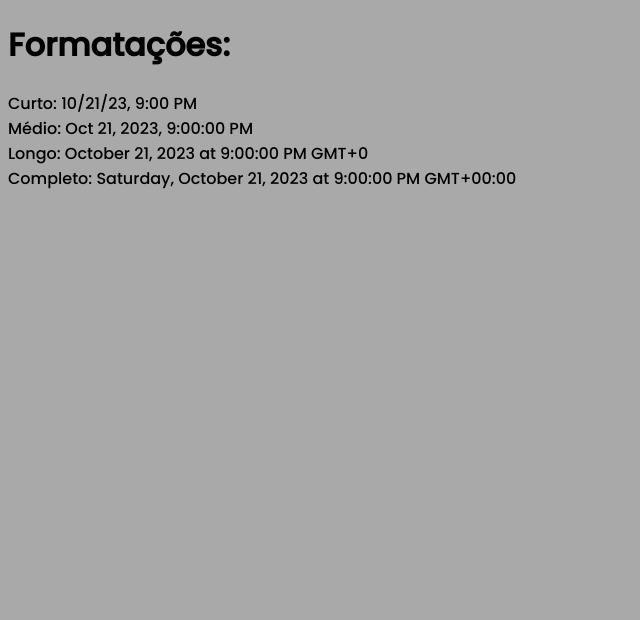
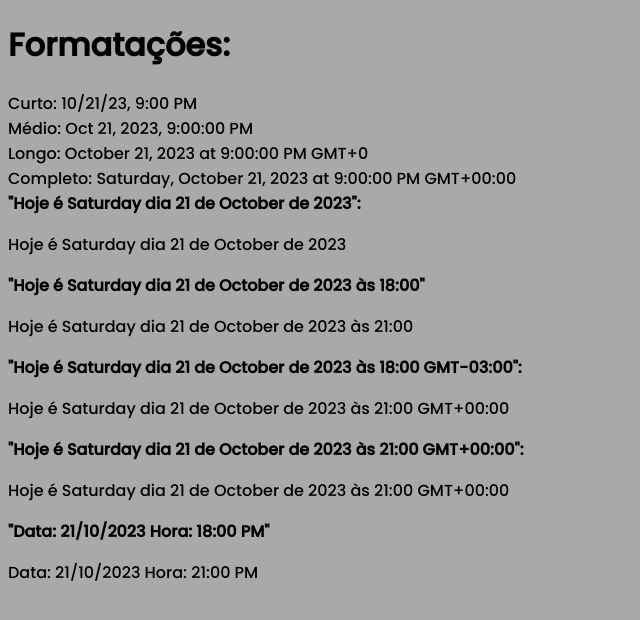
Before and after one commit to thiago-desenv/fundamentos-angular-v17, an Angular app: page / in a window 1280 px wide. Shown: the top 620 px of the page, without its empty margins (0-640 px from the left). Built offline with nearby package versions, Linux system fonts and the light colour scheme.

Commit message:
Utilizado formatações pre-definidas e customizadas de data e hora

```diff
--- a/src/app/app.component.html
+++ b/src/app/app.component.html
@@ -3,7 +3,22 @@
 Curto: {{ '2023-10-21T21:00:00.000Z' | date : 'short' }} <br>
 Médio: {{ '2023-10-21T21:00:00.000Z' | date : 'medium' }} <br>
 Longo: {{ '2023-10-21T21:00:00.000Z' | date : 'long' }} <br>
-Completo: {{ '2023-10-21T21:00:00.000Z' | date : 'full' }}
+Completo: {{ '2023-10-21T21:00:00.000Z' | date : 'full' }} <br>
+
+<b>"Hoje é Saturday dia 21 de October de 2023": </b>
+<p>{{ '2023-10-21T21:00:00.000Z' | date : "'Hoje é' EEEE 'dia' dd 'de' MMMM 'de' YYYY"}}</p>
+
+<b>"Hoje é Saturday dia 21 de October de 2023 às 18:00"</b>
+<p>{{ '2023-10-21T21:00:00.000Z' | date : "'Hoje é' EEEE 'dia' dd 'de' MMMM 'de' YYYY 'às' HH:mm" }}</p>
+
+<b>"Hoje é Saturday dia 21 de October de 2023 às 18:00 GMT-03:00":</b>
+<p>{{ '2023-10-21T21:00:00.000Z' | date : "'Hoje é' EEEE 'dia' dd 'de' MMMM 'de' YYYY 'às' HH:mm zzzz" }}</p>
+
+<b>"Hoje é Saturday dia 21 de October de 2023 às 21:00 GMT+00:00":</b>
+<p>{{ '2023-10-21T21:00:00.000Z' | date : "'Hoje é' EEEE 'dia' dd 'de' MMMM 'de' YYYY 'às' HH:mm zzzz" : '+0000' }}</p>
+
+<b>"Data: 21/10/2023 Hora: 18:00 PM"</b>
+<p>{{ '2023-10-21T21:00:00.000Z' | date : "'Data:' dd/MM/YYYY 'Hora:' HH:mm a" }}</p>
 
 <!-- <h1>Formato ISO8601</h1>
 <b> Data convertida para região: </b>{{ minhaData | date : 'full' }}
```
